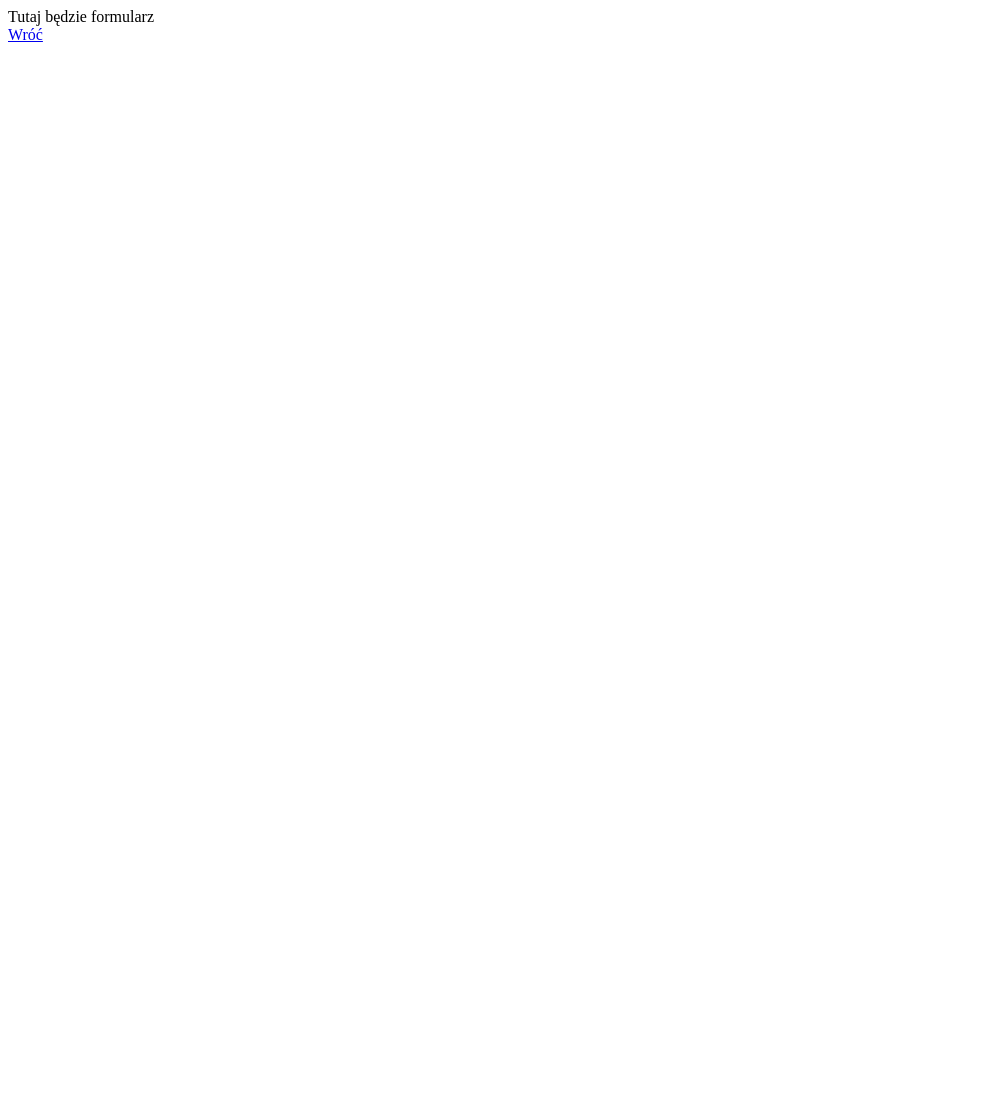
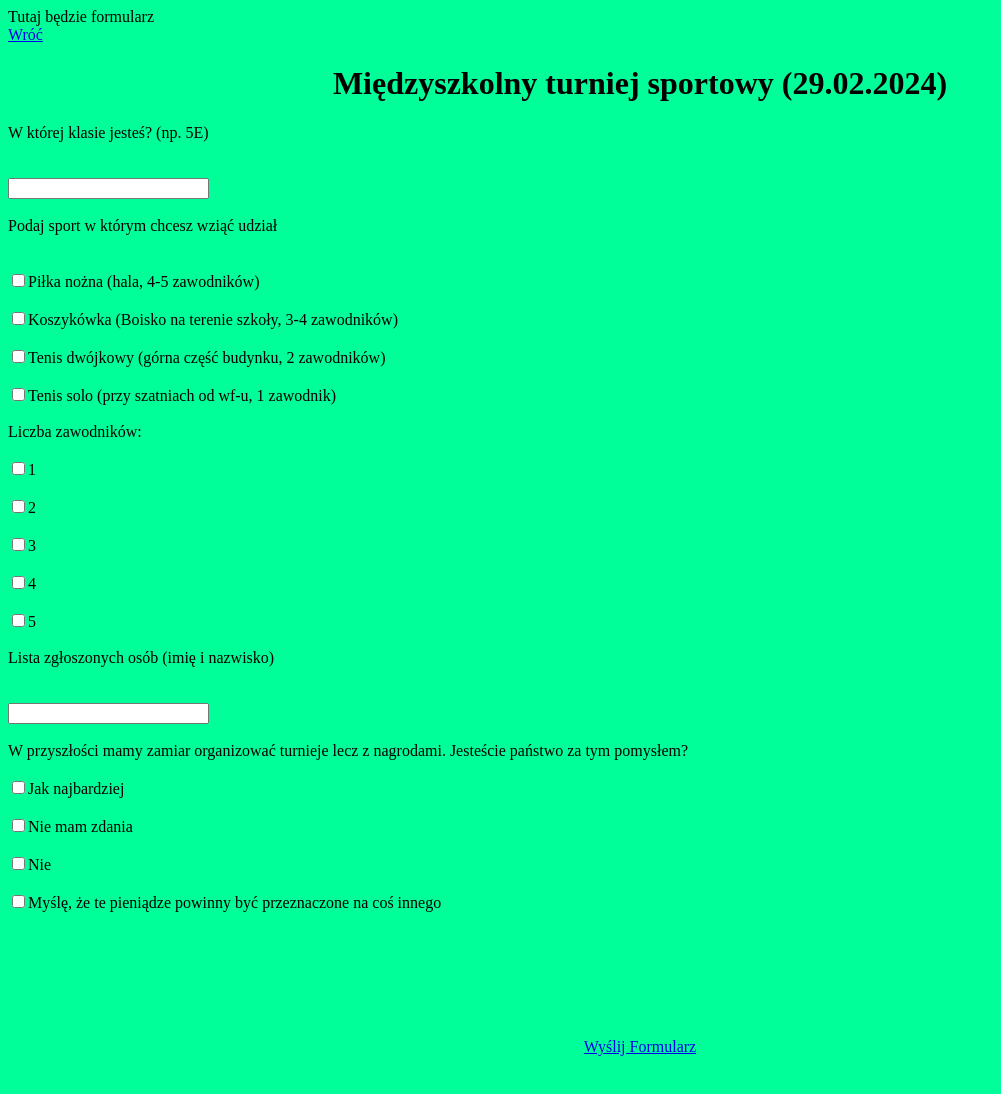
Before and after one commit to Sz69/2ndnazwa, a plain HTML site: page formularz.html in a window 1280 px wide. Shown: the whole page, without its empty margins (0-1001 px from the left). Before the commit the page ends 800 px from the top, so only its background shows below. Drawn offline with Linux system fonts and the light colour scheme.

Commit message:
Update formularz.html

```diff
--- a/formularz.html
+++ b/formularz.html
@@ -8,5 +8,58 @@
 <body>
 Tutaj będzie formularz<br>
 <A HREF="index.html"> Wróć </A>
+  <body bgcolor="00ff99">
+<center><h1> Międzyszkolny turniej sportowy (29.02.2024) </h1></center>
+<TABLE>
+  <right> <nobr>W której klasie jesteś? (np. 5E) <br></nobr>
+<br><br>
+<input name="cos" size="22" maxlength="2">
+    </right>
+  <br><br>
+  <right><TR height="200"<TD width="300">Podaj sport w którym chcesz wziąć udział<br>
+<br><br>
+<input type="checkbox" name="cos" value="1">Piłka nożna (hala, 4-5 zawodników)
+<br><br>
+<input type="checkbox" name="cos" value="2">Koszykówka (Boisko na terenie szkoły, 3-4 zawodników)
+<br><br>
+<input type="checkbox" name="cos" value="3">Tenis dwójkowy (górna część budynku, 2 zawodników)
+<br><br>
+<input type="checkbox" name="cos" value="4">Tenis solo (przy szatniach od wf-u, 1 zawodnik)
+<br><br>
+</right>
+  <right><TR height="200"<TD width="300">Liczba zawodników:
+<br><br>
+<input type="checkbox" name="cos" value="1">1
+<br><br>
+<input type="checkbox" name="cos" value="2">2
+<br><br>
+<input type="checkbox" name="cos" value="3">3
+<br><br>
+<input type="checkbox" name="cos" value="4">4
+<br><br>
+<input type="checkbox" name="cos" value="5">5
+<br><br>
+</right>
+  <right> <nobr>Lista zgłoszonych osób (imię i nazwisko) <br></nobr>
+<br><br>
+<input name="cos" size="22" maxlength="200">
+    </right>
+  <br><br>
+  <right><TR height="200"<TD width="300">W przyszłości mamy zamiar organizować turnieje lecz z nagrodami. Jesteście państwo za tym pomysłem?
+<br><br>
+<input type="checkbox" name="cos" value="1">Jak najbardziej
+<br><br>
+<input type="checkbox" name="cos" value="2">Nie mam zdania
+<br><br>
+<input type="checkbox" name="cos" value="3">Nie
+<br><br>
+<input type="checkbox" name="cos" value="4">Myślę, że te pieniądze powinny być przeznaczone na coś innego
+<br><br>
+</right>
+<br><br><br><br><br><br>
+
+<center><A HREF="index.html"> Wyślij Formularz</A>  </center>
+
+
 </body>
 </html>
```
